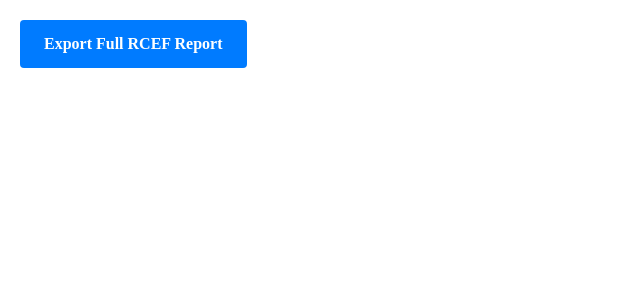
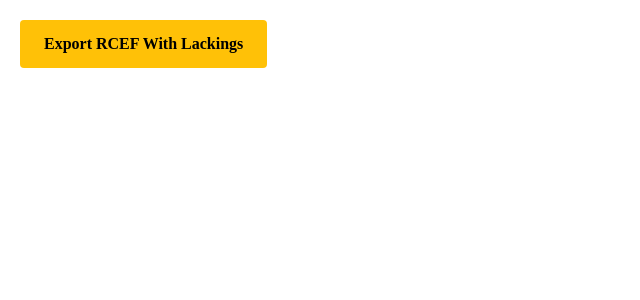
Before and after one commit to abfasb/encode-system, a React (Vite) app: page /excel in a window 1280 px wide. Shown: the top 300 px of the page, without its empty margins (0-640 px from the left). Built offline with nearby package versions, Linux system fonts and the light colour scheme.

Commit message:
add another sidebar item

```diff
--- a/src/App.jsx
+++ b/src/App.jsx
@@ -10,6 +10,8 @@ import ProtectedRoute from './pages/ProtectedRoute'
 import ExcelExport from './components/admin/ExcelExport'
 import PdsPage from './pages/PdsPage'
 import ChooseCharacter from './components/ChooseCharacter'
+import ExcelExpiredRCEF from './components/ExcelExpiredRCEF'
+import ExcelRCEFWithLackings from './components/ExcelWithLackings'
 
 function App() {
   const [count, setCount] = useState(0)
@@ -19,11 +21,11 @@ function App() {
       <Routes>
         <Route path="/" element={<LandingPage />} />
         <Route path="/login" element={<LoginPage />} />
-        <Route path="/excel" element={<ExcelExport />} />
+        <Route path="/excel" element={<ExcelRCEFWithLackings />} />
         <Route path="/admin/*" element={<ProtectedRoute><AdminPage /></ProtectedRoute>} />
 
         <Route path="/pds" element={<PdsPage />} />
-        <Route path="/choose-character" element={<ChooseCharacter />} />
+        <Route path="/choose-character" element={<ChooseCharacter  />} />
 
       </Routes>
     </Router>
--- a/src/components/ExcelExpiredRCEF.jsx
+++ b/src/components/ExcelExpiredRCEF.jsx
@@ -7,9 +7,8 @@ const ExcelExpiredRCEF = () => {
     const workbook = new ExcelJS.Workbook();
     const worksheet = workbook.addWorksheet('Expired FCA');
 
-    // 1. DEFINE ALL 17 COLUMNS (A through Q)
     worksheet.columns = [
-      { key: 'prov', width: 18 },         // A: PROV./CITIES/MUN.
+      { key: 'prov', width: 18 },
       { key: 'no', width: 6 },            // B: No.
       { key: 'name', width: 45 },         // C: NAME OF FCA
       { key: 'dateApp', width: 15 },      // D: DATE OF APPLICATION RECEIVED
@@ -28,35 +27,60 @@ const ExcelExpiredRCEF = () => {
       { key: 'remarks', width: 15 },      // Q: REMARKS
     ];
 
-    // 2. TABLE HEADERS (ROWS 1 & 2)
+    // 2. TOP TITLE ROWS (Rows 1 to 3)
+    const titleRows = [
+      ['LIST OF FARMERS COOPERATIVE/ASSOCIATION ACCREDITED UNDER RCEF'],
+      ['REGION: MIMAROPA'],
+      [''] // Blank row for spacing
+    ];
+
+    titleRows.forEach((val, index) => {
+      const rowNum = index + 1;
+      worksheet.getRow(rowNum).values = val;
+      // Merge across all 17 columns (A to Q)
+      worksheet.mergeCells(`A${rowNum}:Q${rowNum}`);
+      const cell = worksheet.getCell(`A${rowNum}`);
+      cell.alignment = { horizontal: 'center', vertical: 'middle' };
+      cell.font = { name: 'Times New Roman', size: 11, bold: true };
+
+      // Make "MIMAROPA" text red
+      if (rowNum === 2) {
+        cell.value = {
+          richText: [
+            { font: { name: 'Times New Roman', bold: true }, text: 'REGION: ' },
+            { font: { name: 'Times New Roman', color: { argb: 'FFFF0000' }, bold: true }, text: 'MIMAROPA' }
+          ]
+        };
+      }
+    });
+
+    // 3. TABLE HEADERS (ROWS 4 & 5)
     const headerColor = 'FFFFFF00'; // Yellow
 
-    // Row 1 Headers
-    worksheet.getRow(1).values = [
+    // Row 4 Headers
+    worksheet.getRow(4).values = [
       'PROV./CITIES/MUN.', 'No.', 'NAME OF FCA', 'DATE OF APPLICATION RECEIVED', 'DATE RECEIVED',
       'DATE OF EXPIRATION', '*TYPE OF FCA', 'TOTAL NO. OF MEMBERS', 'AREA (ha) COVERED', 'ADDRESS',
       'CONTACT PERSON', 'CONTACT NO.', 'TYPE OF INTERVENTION', '', '', '', 'REMARKS'
     ];
 
-    // Row 2 Headers (Sub-headers for merged columns)
-    worksheet.getRow(2).values = [
+    // Row 5 Headers (Sub-headers for merged columns)
+    worksheet.getRow(5).values = [
       '', '', '', '', '', '', '', '', '', '', '', '',
       'SEEDS', 'MECH.', 'CREDIT', 'EXTN.', ''
     ];
 
-    // Merge Header Cells
     const merges = [
-      'A1:A2', 'B1:B2', 'C1:C2', 'D1:D2', 'E1:E2', 'F1:F2', 'G1:G2', // Standard Columns
-      'H1:H2', 'I1:I2', 'J1:J2', 'K1:K2', 'L1:L2',
-      'M1:P1', // TYPE OF INTERVENTION spans SEEDS, MECH., CREDIT, EXTN.
-      'Q1:Q2'
+      'A4:A5', 'B4:B5', 'C4:C5', 'D4:D5', 'E4:E5', 'F4:F5', 'G4:G5', // Standard Columns
+      'H4:H5', 'I4:I5', 'J4:J5', 'K4:K5', 'L4:L5',
+      'M4:P4',
+      'Q4:Q5'
     ];
     merges.forEach(m => worksheet.mergeCells(m));
 
-    // Style Header Rows
-    [1, 2].forEach(rowNum => {
+    [4, 5].forEach(rowNum => {
       const row = worksheet.getRow(rowNum);
-      row.height = 30; // Slightly taller for wrapped text
+      row.height = 30;
       row.eachCell((cell) => {
         cell.fill = { type: 'pattern', pattern: 'solid', fgColor: { argb: headerColor } };
         cell.alignment = { vertical: 'middle', horizontal: 'center', wrapText: true };
@@ -68,25 +92,21 @@ const ExcelExpiredRCEF = () => {
       });
     });
 
-    // 3. HELPER FUNCTION FOR PROVINCE ROW
     const addProvinceRow = (name) => {
       const row = worksheet.addRow([name.toUpperCase()]);
       worksheet.mergeCells(`A${row.number}:Q${row.number}`);
       row.eachCell(cell => {
-        cell.fill = { type: 'pattern', pattern: 'solid', fgColor: { argb: 'FF548235' } }; // Darker green matching screenshot
-        cell.font = { bold: true, italic: true, name: 'Times New Roman', color: { argb: 'FFFFFFFF' } }; // White text usually looks better on dark green, adjust if needed
+        cell.fill = { type: 'pattern', pattern: 'solid', fgColor: { argb: 'FF548235' } }; // Dark green
+        cell.font = { bold: true, italic: true, name: 'Times New Roman' };
         cell.border = { top: { style: 'thin' }, left: { style: 'thin' }, bottom: { style: 'thin' }, right: { style: 'thin' } };
       });
     };
 
-    // 4. DATA ROWS
     addProvinceRow('PALAWAN');
 
-    // Mapped precisely to the 17 columns based on your screenshot
     const data = [
       ['1. Quezon', 1, 'Panibacan Irrigators Service Association', '9/23/2019', '10/15/2019', '10/14/2022', 'Irrigators Association', 50, 96, 'Brgy. Malagtao', 'Joaquin Martinez', '', 'FALSE', 'TRUE', 'FALSE', 'FALSE', 'Expired'],
       ['', 2, 'Berong Multi-Purpose Cooperative', '10/17/2019', '10/28/2019', '10/27/2022', 'Cooperative', 44, 90, 'Berong', 'Perpetua E. Talaver', '9187534547', 'TRUE', 'FALSE', 'FALSE', 'FALSE', 'Expired']
-      // Add more rows here as needed...
     ];
 
     data.forEach(item => {
@@ -96,19 +116,16 @@ const ExcelExpiredRCEF = () => {
         cell.font = { name: 'Times New Roman', size: 10 };
         cell.alignment = { vertical: 'middle', wrapText: true };
 
-        // Bold the Municipality name if it's in column 1
         if (colNumber === 1 && cell.value) {
            cell.font = { name: 'Times New Roman', size: 10, bold: true };
         }
       });
-      // Center align specific columns: No, Dates, Totals, Bools, Remarks
       [2, 4, 5, 6, 8, 9, 12, 13, 14, 15, 16, 17].forEach(col => {
          const cell = row.getCell(col);
          if(cell) cell.alignment = { horizontal: 'center', vertical: 'middle' };
       });
     });
 
-    // 5. GENERATE AND SAVE
     const buffer = await workbook.xlsx.writeBuffer();
     saveAs(new Blob([buffer]), 'Expired_FCA_List.xlsx');
   };
--- /dev/null
+++ b/src/components/ExcelWithLackings.jsx
@@ -0,0 +1,157 @@
+import React from 'react';
+import ExcelJS from 'exceljs';
+import { saveAs } from 'file-saver';
+
+const ExcelRCEFWithLackings = () => {
+  const exportToExcel = async () => {
+    const workbook = new ExcelJS.Workbook();
+    const worksheet = workbook.addWorksheet('RCEF With Lackings');
+
+    // 1. DEFINE ALL 13 COLUMNS (A through M)
+    worksheet.columns = [
+      { key: 'mun', width: 18 },          // A: MUN.
+      { key: 'no', width: 6 },            // B: No.
+      { key: 'name', width: 55 },         // C: NAME OF FCA
+      { key: 'total', width: 12 },        // D: TOTAL NO. OF MEMBERS
+      { key: 'area', width: 12 },         // E: Area (ha)
+      { key: 'address', width: 25 },      // F: ADDRESS
+      { key: 'head', width: 25 },         // G: HEAD OF ORGANIZATION
+      { key: 'contactNo', width: 15 },    // H: CONTACT NO.
+      { key: 'dateRec', width: 15 },      // I: DATE RECEIVED
+      { key: 'program', width: 15 },      // J: RCEF PROGRAM
+      { key: 'intervention', width: 22 }, // K: TYPE OF INTERVENTION
+      { key: 'status', width: 15 },       // L: STATUS
+      { key: 'remarks', width: 20 },      // M: REMARKS
+    ];
+
+    // 2. TOP TITLE ROWS WITH LEGEND
+    const titleRows = [
+      ['LIST OF FARMERS COOPERATIVE/ASSOCIATION WITH LACKING DOCUMENTS'],
+      ['REGION: MIMAROPA'],
+      ['Legend: Note: * No Letter of Intent, ** No Endorsement Letter, *** No OSS, **** No copy of reg. ***** Farmers Profile (Area)'],
+      [''] // Blank row for spacing
+    ];
+
+    titleRows.forEach((val, index) => {
+      const rowNum = index + 1;
+      worksheet.getRow(rowNum).values = val;
+      // Merge across all 13 columns (A to M)
+      worksheet.mergeCells(`A${rowNum}:M${rowNum}`);
+      const cell = worksheet.getCell(`A${rowNum}`);
+
+      // Default formatting
+      cell.alignment = { horizontal: 'center', vertical: 'middle' };
+      cell.font = { name: 'Times New Roman', size: 11, bold: true };
+
+      // Make "MIMAROPA" text red
+      if (rowNum === 2) {
+        cell.value = {
+          richText: [
+            { font: { name: 'Times New Roman', bold: true }, text: 'REGION: ' },
+            { font: { name: 'Times New Roman', color: { argb: 'FFFF0000' }, bold: true }, text: 'MIMAROPA' }
+          ]
+        };
+      }
+
+      // Style the Legend row (Left aligned, italic)
+      if (rowNum === 3) {
+         cell.alignment = { horizontal: 'left', vertical: 'middle' };
+         cell.font = { name: 'Times New Roman', size: 10, italic: true };
+         // Bold just the "Legend:" word
+         cell.value = {
+            richText: [
+              { font: { name: 'Times New Roman', size: 10, bold: true, italic: true }, text: 'Legend: ' },
+              { font: { name: 'Times New Roman', size: 10, italic: true }, text: 'Note: * No Letter of Intent, ** No Endorsement Letter, *** No OSS, **** No copy of reg. ***** Farmers Profile (Area)' }
+            ]
+         }
+      }
+    });
+
+    // 3. TABLE HEADERS (MOVED DOWN TO ROW 5)
+    const headerRow = worksheet.getRow(5);
+    headerRow.values = [
+      'MUN.', 'No.', 'NAME OF FCA', 'TOTAL NO.\nOF\nMEMBERS', 'Area (ha)', 'ADDRESS',
+      'HEAD OF ORGANIZATION', 'CONTACT NO.', 'DATE\nRECEIVED', 'RCEF\nPROGRAM',
+      'TYPE OF\nINTERVENTION', 'STATUS', 'REMARKS'
+    ];
+
+    headerRow.height = 45; // Taller to accommodate the stacked/wrapped text in your screenshot
+
+    headerRow.eachCell((cell) => {
+      cell.fill = { type: 'pattern', pattern: 'solid', fgColor: { argb: 'FFFFFF00' } }; // Yellow
+      cell.alignment = { vertical: 'middle', horizontal: 'center', wrapText: true };
+      cell.font = { bold: true, size: 9, name: 'Times New Roman' };
+      cell.border = {
+        top: { style: 'thin' }, left: { style: 'thin' },
+        bottom: { style: 'thin' }, right: { style: 'thin' }
+      };
+    });
+
+    // 4. HELPER FUNCTION FOR PROVINCE ROW
+    const addProvinceRow = (name) => {
+      const row = worksheet.addRow([name.toUpperCase()]);
+      worksheet.mergeCells(`A${row.number}:M${row.number}`);
+      row.eachCell(cell => {
+        cell.fill = { type: 'pattern', pattern: 'solid', fgColor: { argb: 'FF92D050' } }; // Green
+        cell.font = { bold: true, name: 'Times New Roman' };
+        cell.border = { top: { style: 'thin' }, left: { style: 'thin' }, bottom: { style: 'thin' }, right: { style: 'thin' } };
+      });
+    };
+
+    // 5. DATA ROWS
+    addProvinceRow('PALAWAN');
+
+    // Mapped precisely to the 13 columns
+    const data = [
+      ['Aborlan', 1, 'Sitio Communal MPC ****, *****', 87, '', 'Brgy. Iraan', 'Meriam Marquez', '9474179547', '11/15/2019', 'seeds', 'Philrice', '', ''],
+      ['', 2, "Barangay Apo-Aporawan Farmer's Association (BAFA) *****", '', '', 'Brgy. Apo-Aporawan', 'Mervin C. Magbanua', '', '5/12/2021', 'Machineries', 'Philmech', '', '']
+      // Add more rows here...
+    ];
+
+    data.forEach(item => {
+      const row = worksheet.addRow(item);
+      row.eachCell((cell, colNumber) => {
+        cell.border = { top: { style: 'thin' }, left: { style: 'thin' }, bottom: { style: 'thin' }, right: { style: 'thin' } };
+        cell.font = { name: 'Times New Roman', size: 10 };
+        cell.alignment = { vertical: 'middle', wrapText: true };
+
+        // Style the Municipality name in Column 1 (make it bold and italic like "Aborlan" in the screenshot)
+        if (colNumber === 1 && cell.value) {
+           cell.font = { name: 'Times New Roman', size: 10, bold: true, italic: true };
+           cell.alignment = { horizontal: 'center', vertical: 'middle' };
+        }
+      });
+      // Center align specific columns like Numbers, Totals, Dates
+      [2, 4, 5, 8, 9, 10, 11, 12].forEach(col => {
+         const cell = row.getCell(col);
+         if(cell) cell.alignment = { horizontal: 'center', vertical: 'middle', wrapText: true };
+      });
+    });
+
+    // 6. GENERATE AND SAVE
+    const buffer = await workbook.xlsx.writeBuffer();
+    saveAs(new Blob([buffer]), 'RCEF_With_Lackings.xlsx');
+  };
+
+  return (
+    <div style={{ padding: '20px' }}>
+      <button
+        onClick={exportToExcel}
+        style={{
+          padding: '12px 24px',
+          backgroundColor: '#ffc107', // Warning yellow for "Lacking"
+          color: '#000',
+          border: 'none',
+          borderRadius: '4px',
+          cursor: 'pointer',
+          fontWeight: 'bold',
+          fontFamily: 'Times New Roman'
+        }}
+      >
+        Export RCEF With Lackings
+      </button>
+    </div>
+  );
+};
+
+export default ExcelRCEFWithLackings;
--- a/src/components/admin/Sidebar.jsx
+++ b/src/components/admin/Sidebar.jsx
@@ -5,6 +5,8 @@ import {
   FiBook,
   FiMenu,
   FiCloud,
+  FiUsers,    // Added for the new CSO nav
+  FiFileText  // Added for the RCEF nav
 } from "react-icons/fi";
 import Logo from "../../assets/DA.png";
 import { Navigate } from "react-router-dom";
@@ -15,6 +17,8 @@ export default function Sidebar({ sidebarOpen, setSidebarOpen }) {
     { name: "Audit Logs", icon: <FiUser />, key: "audit" },
     { name: "CSOs", icon: <FiBook />, key: "cso" },
     { name: "Upload CSOs", icon: <FiCloud />, key: "upload-cso" },
+    { name: "CSO", icon: <FiUsers />, key: "cso-single" },
+    { name: "RCEF Reports", icon: <FiFileText />, key: "rcef-reports" },
   ];
 
   return (
--- a/src/pages/AdminPage.jsx
+++ b/src/pages/AdminPage.jsx
@@ -6,6 +6,7 @@ import AuditLogs from "../components/admin/AuditLogs";
 import CSO from "../components/admin/CSO";
 import { Navigate } from "react-router-dom";
 import UploadCso from "../components/UploadCso";
+import RCEF from "../components/admin/RCEF";
 
 export default function AdminPage() {
 
@@ -16,6 +17,7 @@ export default function AdminPage() {
         <Route path="audit" element={<AuditLogs />} />
         <Route path="cso" element={<CSO />} />
         <Route path="upload-cso" element={<UploadCso />} />
+        <Route path="rcef-reports" element={<RCEF />} />
         <Route path="*" element={<Navigate to="dashboard" />} />
       </Routes>
     </AdminLayout>
```
Also changed, not shown: src/components/admin/RCEF.jsx (added, +9 -0 lines).
